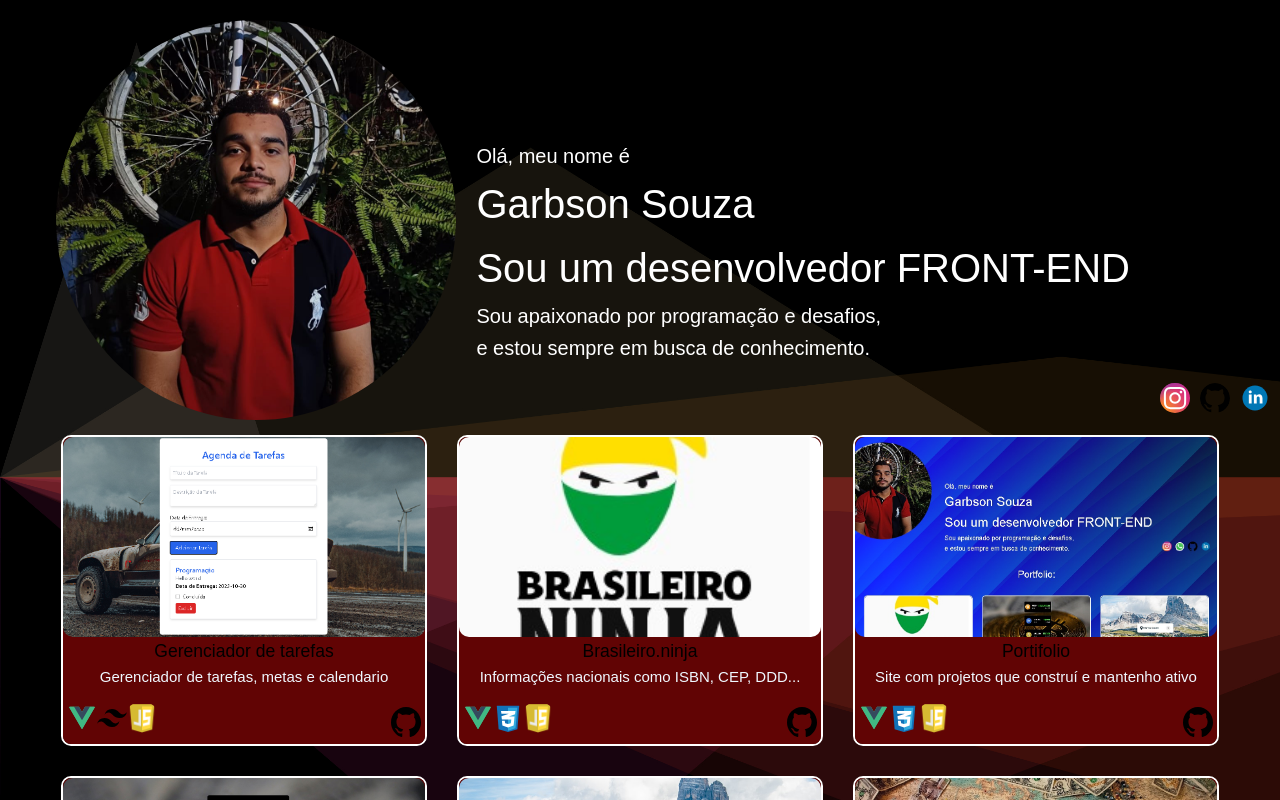
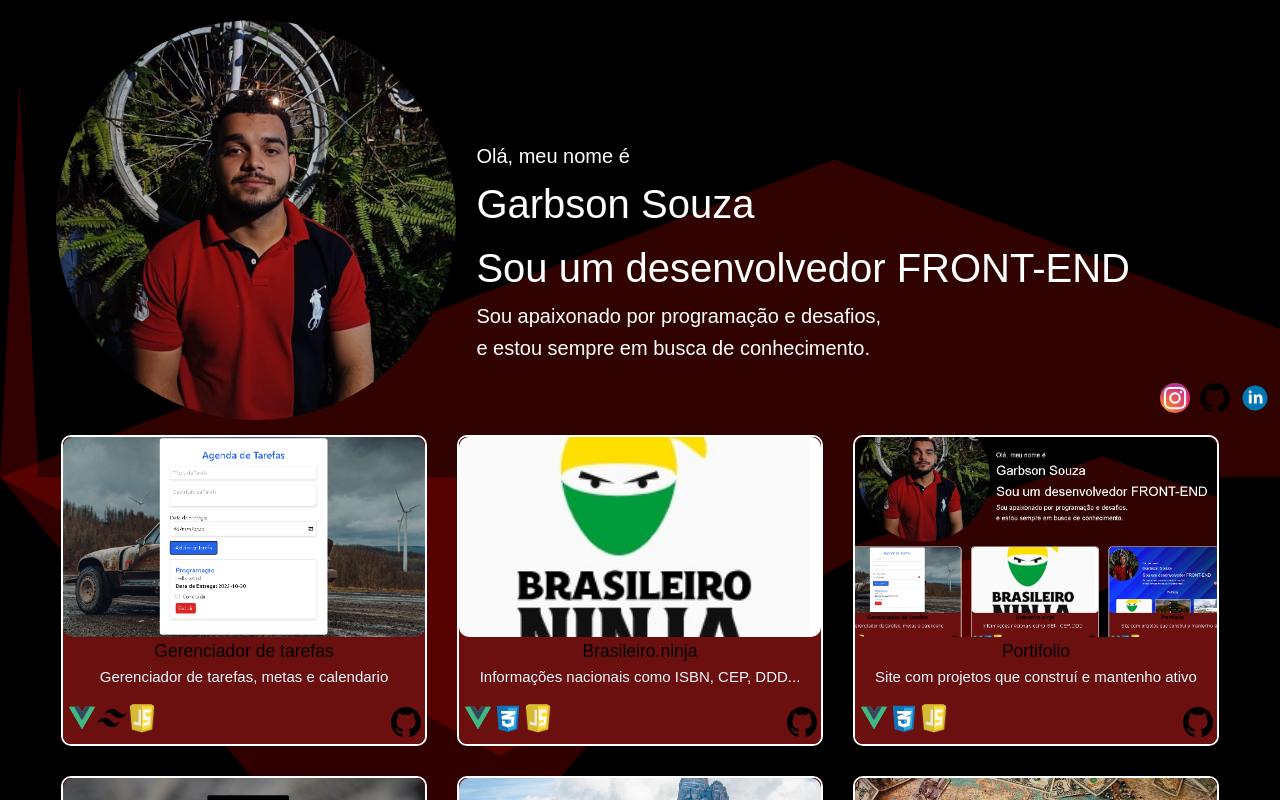
Before and after one commit to Garbson/portifolio, a Vue app: page / in a window 1280 px wide. Shown: the top 800 px of the page. Built offline with nearby package versions, Linux system fonts and the light colour scheme.

Commit message:
mudança no background

```diff
--- a/src/App.vue
+++ b/src/App.vue
@@ -48,7 +48,7 @@
         <BaseCard
           title="Portifolio"
           description="Site com projetos que construí e mantenho ativo"
-          img="portifolio.jpeg"
+          img="portfolio.png"
           vue
           css
           javascript
@@ -106,6 +106,7 @@ body {
   margin: 0;
   padding: 0;
   font-family: 'Oswald', sans-serif;
+  font-weight: bold;
 }
 
 header {
--- a/src/components/BaseCard.vue
+++ b/src/components/BaseCard.vue
@@ -107,7 +107,7 @@ defineProps({
   align-items: center;
   justify-content: center;
   text-align: center;
-  background-color: #610404;
+  background-color: #6b0f0f;
 }
 
 .linguaguens-projeto {
```
Also changed, not shown: public/background.jpg, public/portfolio.png (added).
